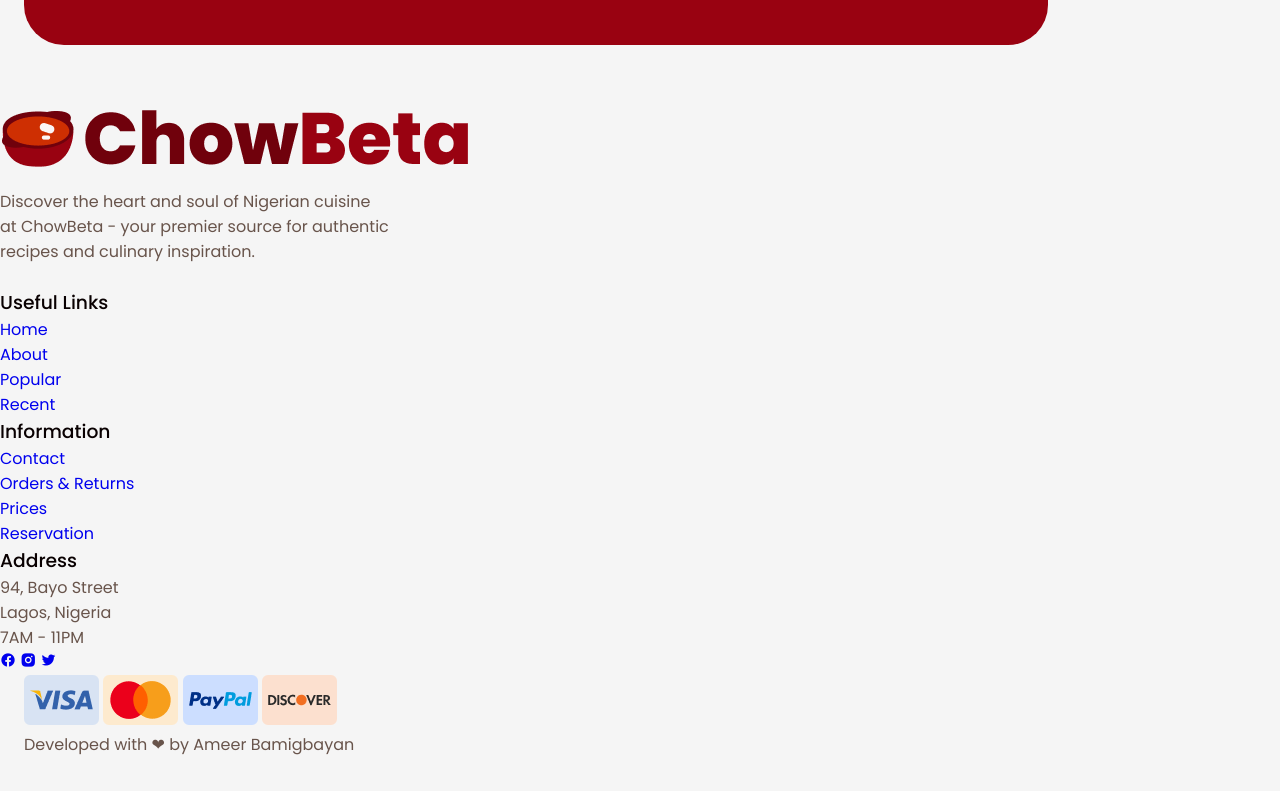
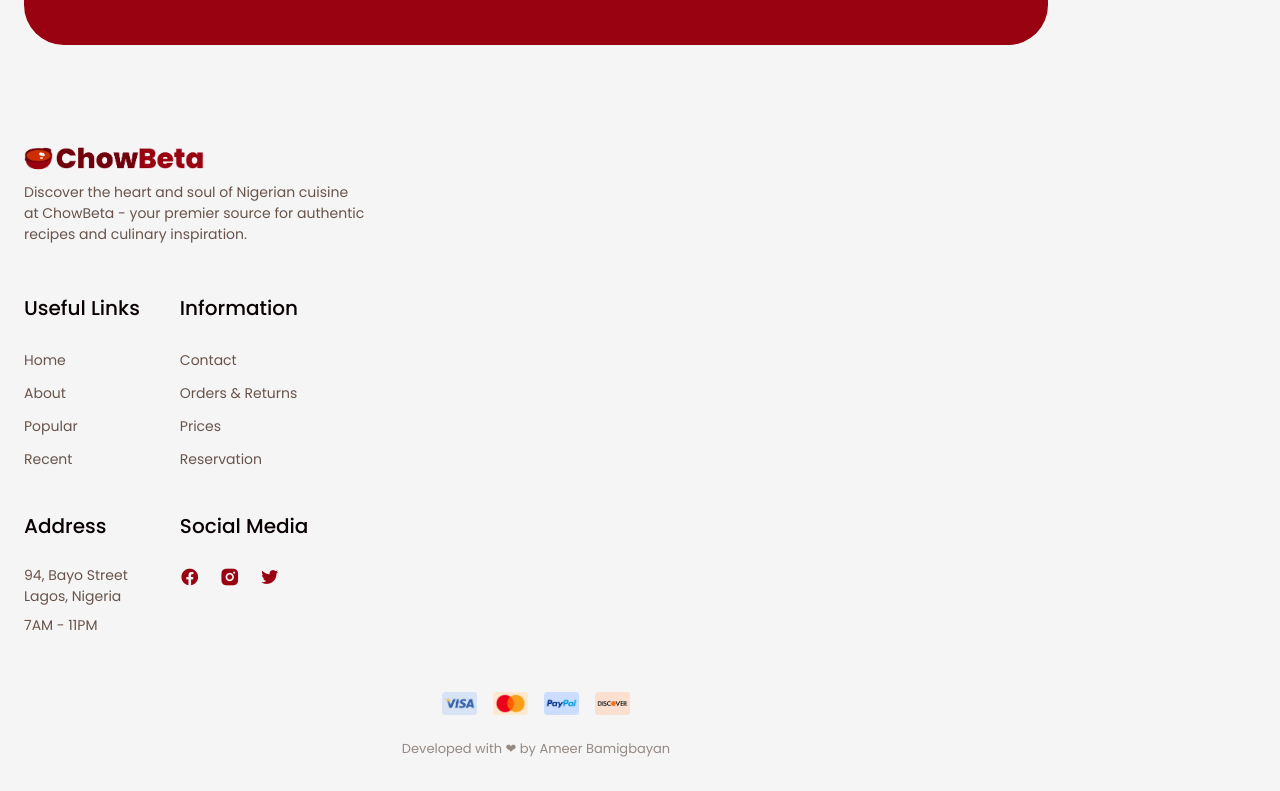
Before and after one commit to AmeerBamigbayan/ChowBeta, a plain HTML site: page index.html in a window 1280 px wide. Shown: the part 3888-4679 px from the top of the page. Before the commit the page ends 4645 px from the top, so only its background shows below. Drawn offline with nearby package versions, Linux system fonts and the light colour scheme.

Commit message:
styled footer👍

```diff
--- a/css/style.css
+++ b/css/style.css
@@ -513,6 +513,104 @@ img {
 
 
 /*=============== FOOTER ===============*/
+.footer{
+  position: relative;
+  padding-block: 3rem 2rem;
+  overflow: hidden;
+}
+
+.footer-container{
+  row-gap: 3rem;
+}
+
+.footer-logo{
+  align-items: center;
+  column-gap: .5rem;
+  font-family: var(--title-font);
+  font-size: var(--h3-font-size);
+  font-weight: var(--font-semi-bold);
+  transition: color .3s;
+}
+
+.footer-logo img{
+  width: 180px;
+}
+
+.footer-description,
+.footer-link,
+.footer-information{
+  font-size: var(--small-font-size);
+}
+
+.footer-content,
+.footer-links{
+  display: grid;
+}
+
+.footer-content{
+  grid-template-columns: repeat(2, max-content);
+  gap: 2.5rem;
+}
+
+.footer-title{
+  font-size: var(--h3-font-size);
+  margin-bottom: 1.5rem;
+}
+
+.footer-links{
+  row-gap: .5rem;
+}
+
+.footer-link{
+  color: var(--text-color);
+  transition: color .3s;
+}
+
+.footer-link:hover{
+  color: var(--first-color);
+}
+
+.footer-social{
+  display: flex;
+  column-gap: 1.25rem;
+}
+
+.footer-social-link{
+  color: var(--first-color);
+  font-size: 1.25rem;
+  transition: color .3s, transform .3s;
+}
+
+.footer-social-link:hover{
+  color: var(--first-color-alt);
+  transform: translateY(-2px);
+}
+
+.footer-info,
+.footer-card{
+  display: flex;
+}
+
+.footer-info{
+  margin-top: 3.5rem;
+  flex-direction: column;
+  row-gap: 1.5rem;
+}
+
+.footer-card{
+  column-gap: 1rem;
+  justify-content: center;
+}
+
+.footer-card img{
+  width: 35px;
+}
+
+.footer-copy{
+  text-align: center;
+  font-size: var(--smaller-font-size);
+  color: var(--text-color-light);
+}
 
 
 /*=============== SCROLL BAR ===============*/
--- a/index.html
+++ b/index.html
@@ -211,7 +211,7 @@
 
         <!--==================== FOOTER ====================-->
         <footer class="footer">
-              <div class="footer-container grid">
+              <div class="footer-container container grid">
                 <div>
                     <a href="#" class="footer-logo">
                         <img src="img/logo.png" alt="footer logo">
@@ -224,7 +224,7 @@
                     </p>
                 </div>
 
-                <div class="foooter-content">
+                <div class="footer-content">
                     <div>
                         <h3 class="footer-title">Useful Links</h3>
                         <ul class="footer-links">
@@ -272,15 +272,15 @@
                         </ul>
                     </div>
                     <div>
-                        <h3 class="footer-title"></h3>
+                        <h3 class="footer-title">Social Media</h3>
                         <ul class="footer-social">
-                             <a href="#" target="_blank" class="social-footer-link">
+                             <a href="#" target="_blank" class="footer-social-link">
                                 <i class="ri-facebook-circle-fill"></i>
                              </a>
-                             <a href="#" target="_blank" class="social-footer-link">
+                             <a href="#" target="_blank" class="footer-social-link">
                                 <i class="ri-instagram-fill"></i>
                              </a>
-                             <a href="#" target="_blank" class="social-footer-link">
+                             <a href="#" target="_blank" class="footer-social-link">
                                 <i class="ri-twitter-fill"></i>
                              </a>
                         </ul>
```
